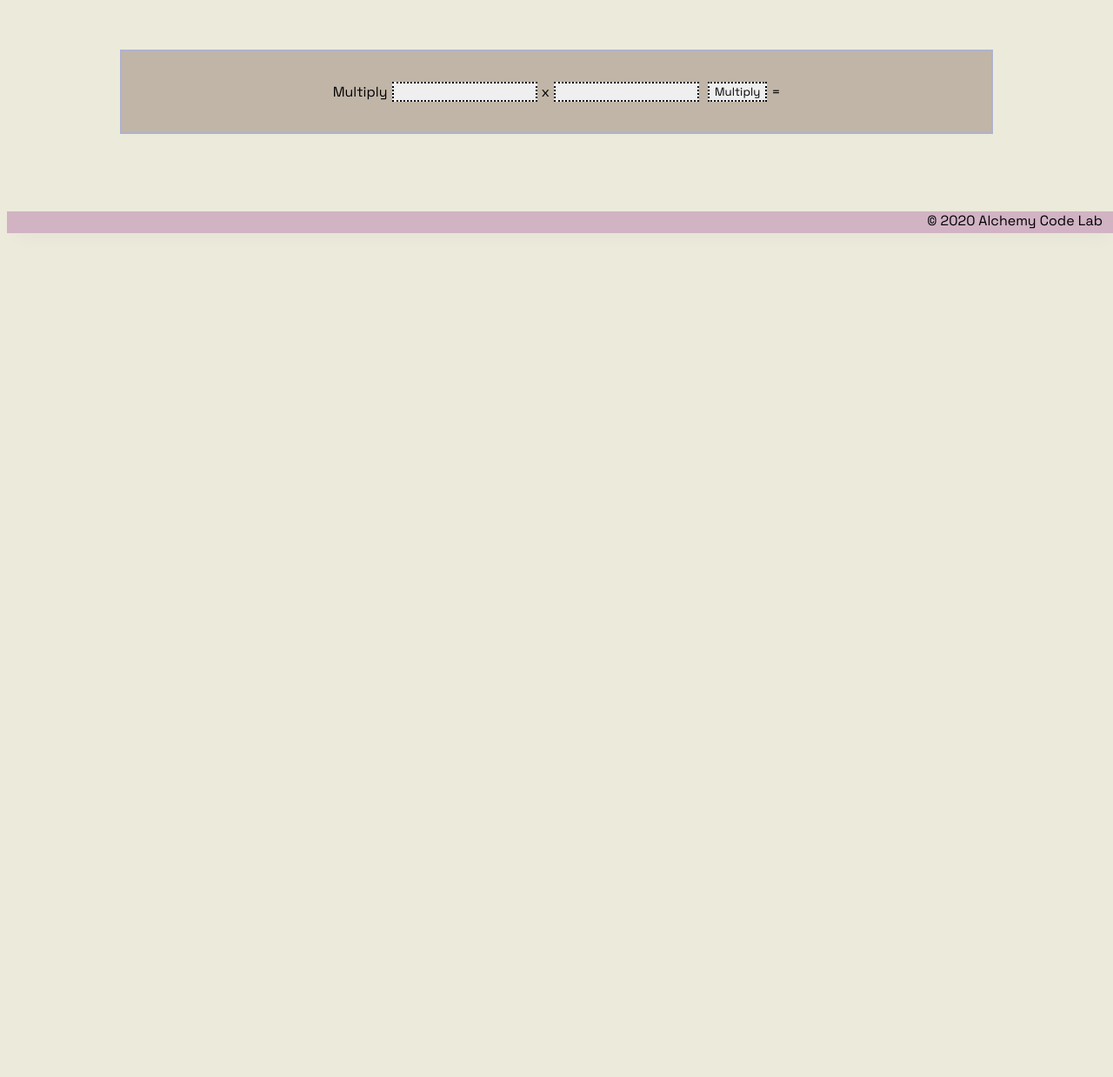
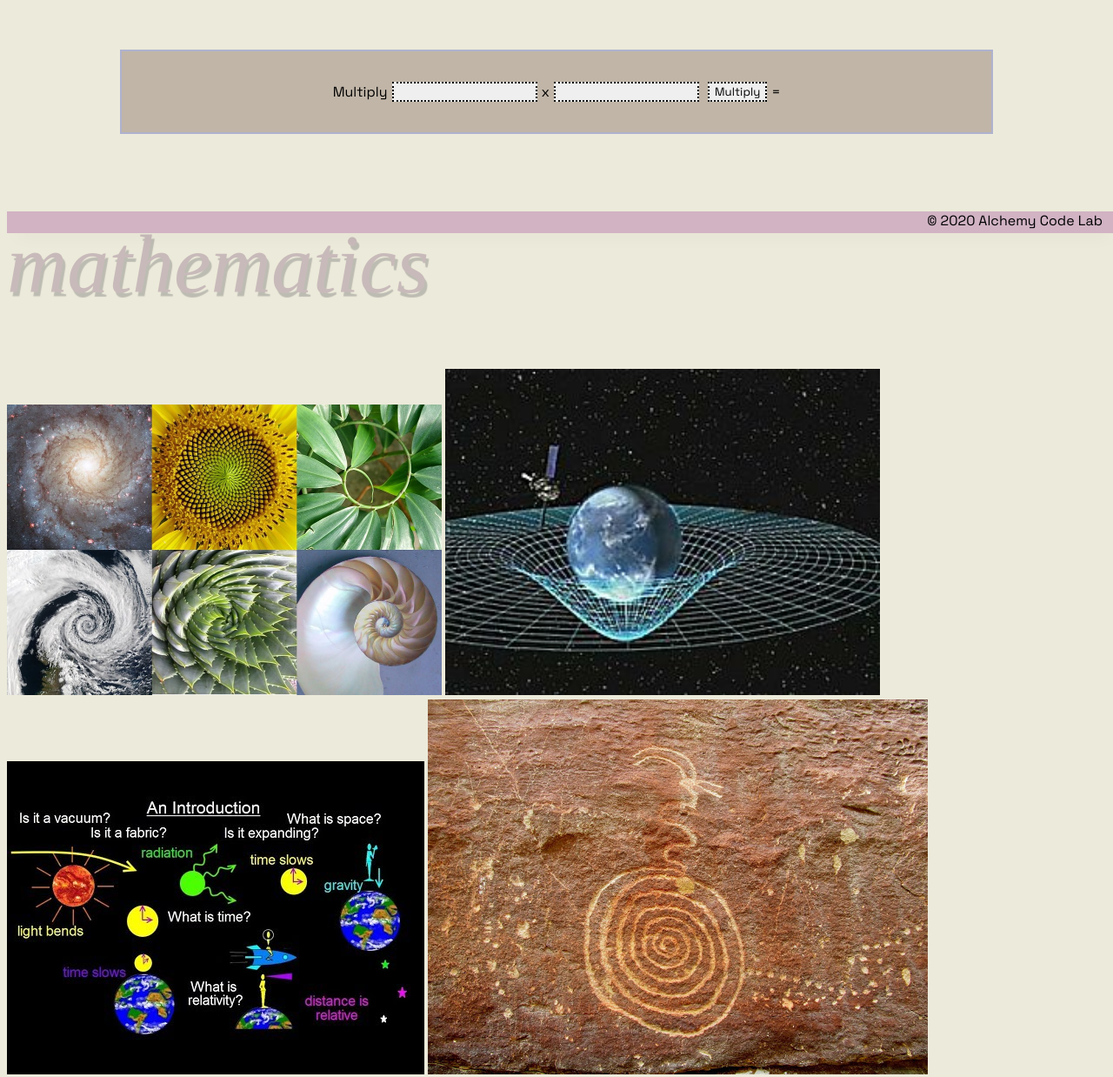
Before and after one commit to clemhepburn/lab-03b-calculator, a plain HTML site: page index.html in a window 1280 px wide. Shown: the part 532-1770 px from the top of the page at 87% size. Before the commit the page ends 800 px from the top, so only its background shows below. Drawn offline with Linux system fonts and the light colour scheme.

Commit message:
add math images for fun

```diff
--- a/index.html
+++ b/index.html
@@ -51,6 +51,13 @@
             <div id="product"></div>
         </section>
 
+        <div class="math"><h1>mathematics</h1>
+        <img src="assets/1_PB3rNh0p6qxcRpPIu2-vFQ.jpeg" alt="fibbonacci image collage" style="width: 500px; height: auto;">
+        <img src="assets/280px-GPB_circling_earth.jpg" alt="spacetime image" style="width: 500px; height: auto;">
+        <img src="assets/hqdefault.jpg" alt="spacetime diagram">
+        <img src="assets/IMG_4688.JPG" alt="moab spiral">
+    </div>
+
     </main>
     <footer>
         <div class="copy gutter-right">&copy; 2020 Alchemy Code Lab</div>
--- a/styles/style.css
+++ b/styles/style.css
@@ -112,6 +112,14 @@ input:focus {
     background-color: #efefef!important;
 }
 
+.math h1 {
+    font-family:'Times New Roman', Times, serif;
+    font-size: 96px;
+    font-style: italic;
+    color:hsl(325, 13%, 60%);
+    opacity: 0.5;
+    text-shadow: rgba(119, 119, 119, 0.795) 3px 5px 1px;
+}
 
 
 footer {
```
Also changed, not shown: assets/1_PB3rNh0p6qxcRpPIu2-vFQ.jpeg (added), assets/280px-GPB_circling_earth.jpg (added), assets/IMG_4688.JPG (added), assets/hqdefault.jpg (added), 1 other file.
